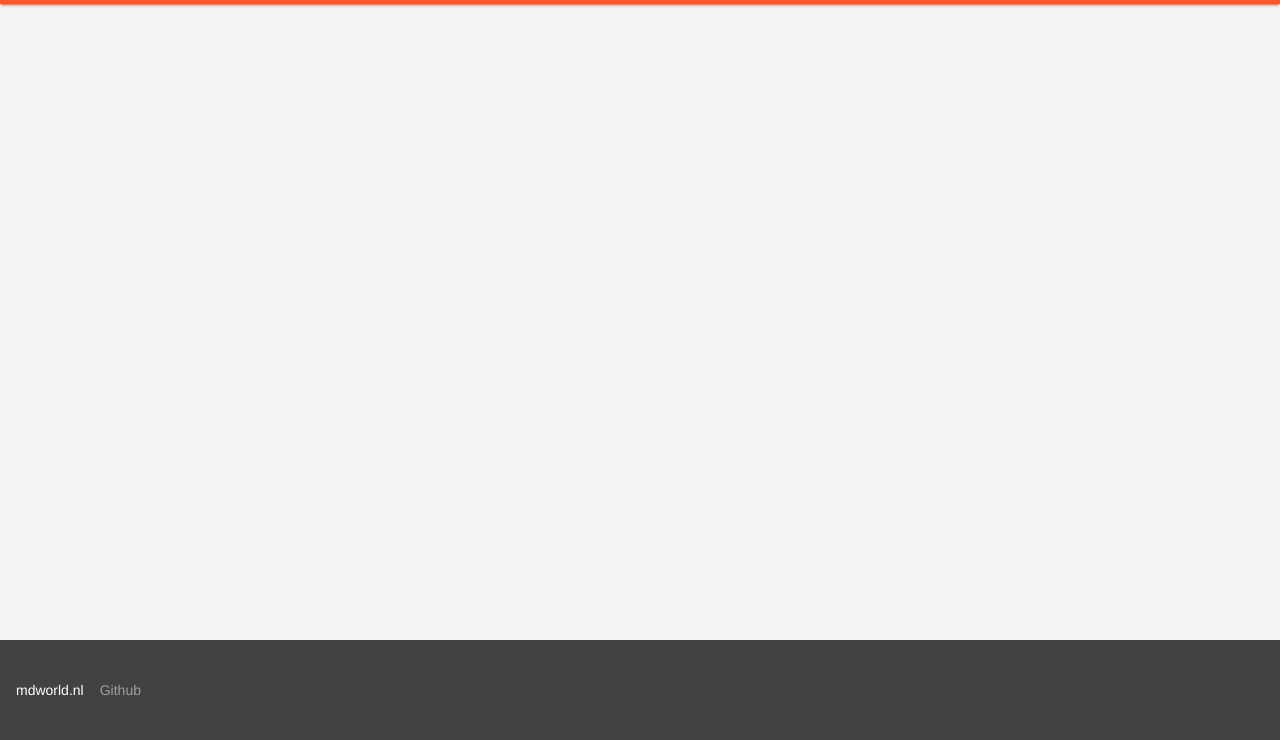
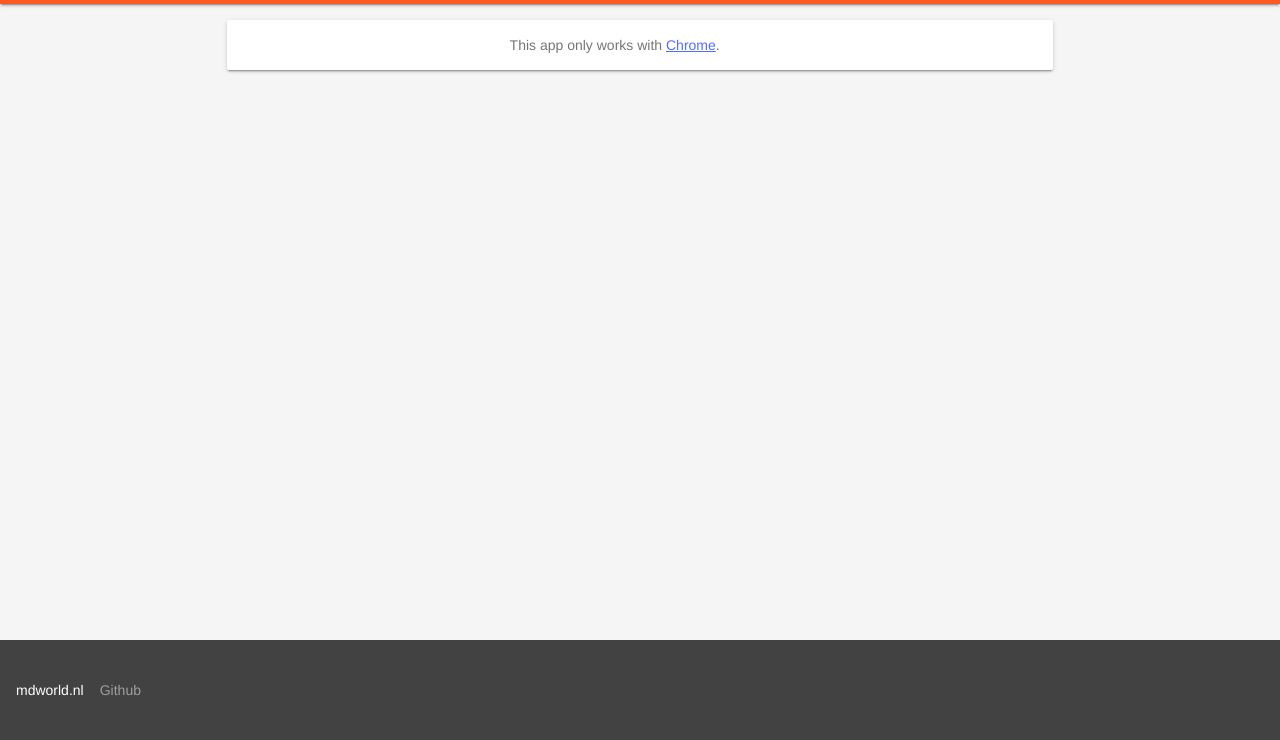
Before and after one commit to mdvanes/tfjs-imdb, a website: page basic-text-classification-js/index.html in a window 1280 px wide. Shown: the part 60-800 px from the top of the page. Drawn offline with nearby package versions, Linux system fonts and the light colour scheme.

Commit message:
Add browser warning

```diff
--- a/basic-text-classification-js/index.html
+++ b/basic-text-classification-js/index.html
@@ -7,6 +7,15 @@
   <style>
     html, body {
       height: 100%;
+    }
+
+    .browser-warning {
+      margin-bottom: 1em;
+      min-height: auto;
+    }
+
+    .browser-warning > div {
+      text-align: center;
     }
   </style>
 </head>
@@ -38,6 +47,12 @@
     <div class="mdl-grid">
       <div class="mdl-cell mdl-cell--8-col mdl-cell--2-offset">
 
+        <div class="mdl-card mdl-shadow--2dp browser-warning" style="width: 100%;">
+          <div class="mdl-card__supporting-text">
+            This app only works with <a href="https://www.google.com/chrome/">Chrome</a>.
+          </div>
+        </div>
+
         <t-results></t-results>
 
       </div>
```
